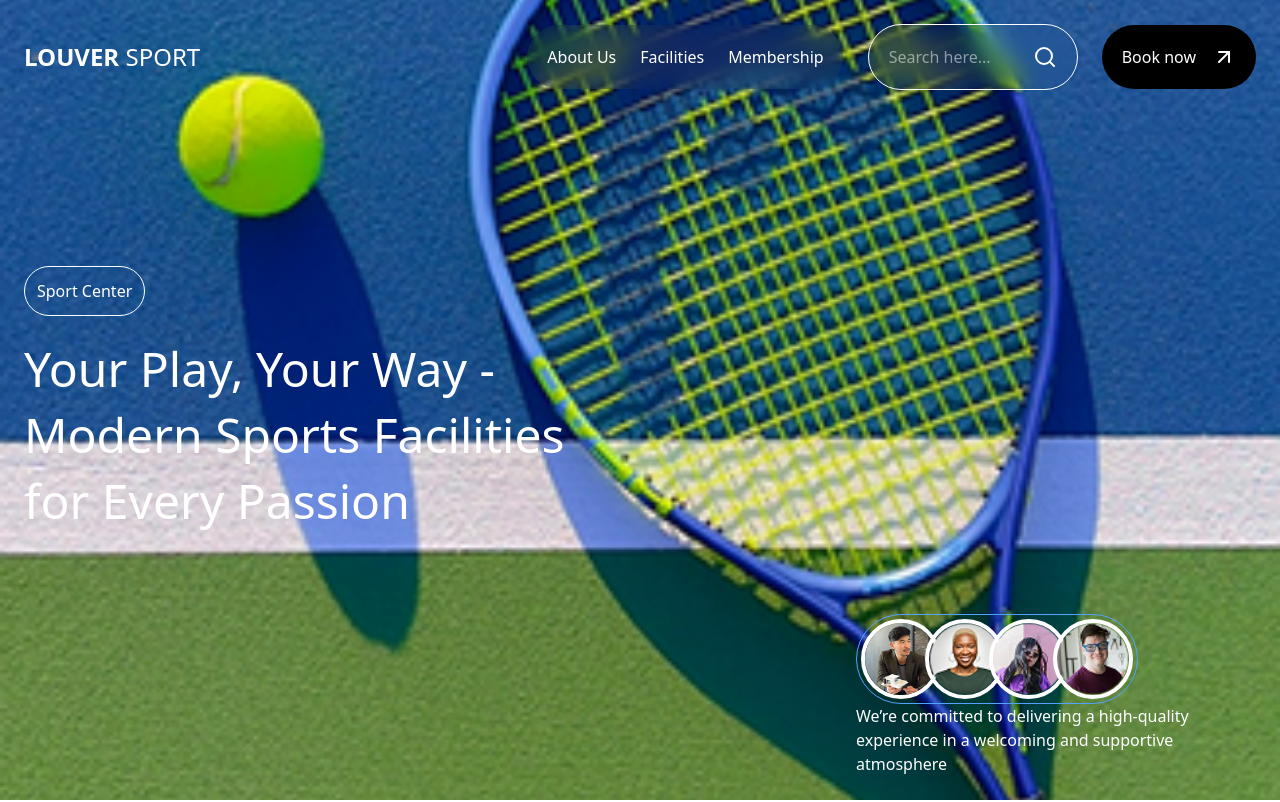
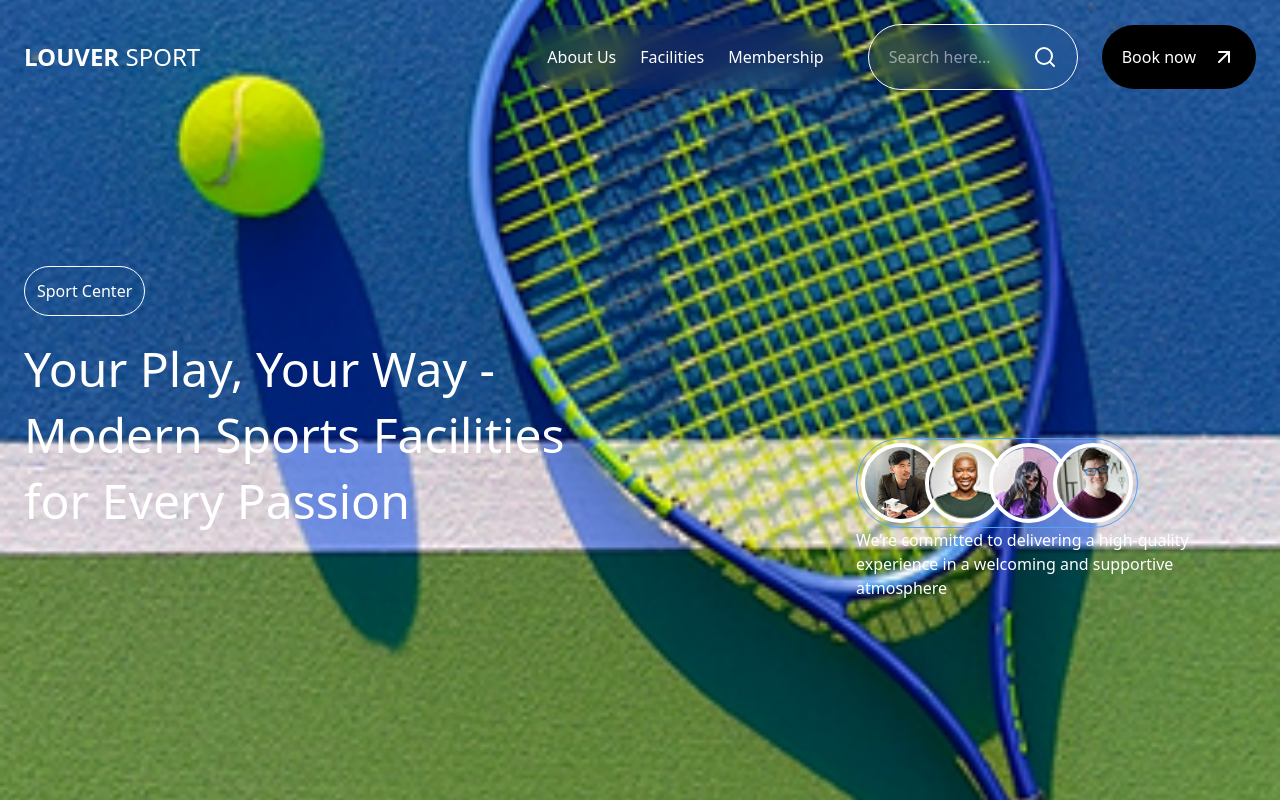
Before and after one commit to Shubham-MiraiEdge/Portfolio, a React (Vite) app: page / in a window 1280 px wide. Shown: the top 802 px of the page. Built offline with nearby package versions, Linux system fonts and the light colour scheme.

Commit message:
Resolve all PR mention issues

```diff
--- a/src/App.tsx
+++ b/src/App.tsx
@@ -3,9 +3,7 @@ import LandingPage from "./pages/LandingPage"
 function App() {
 
   return (
-    <>
-      <LandingPage />
-    </>
+    <LandingPage />
   )
 }
 
--- a/src/components/AboutSection.tsx
+++ b/src/components/AboutSection.tsx
@@ -1,4 +1,3 @@
-import React from "react";
 import MainButton from "./common/MainButton";
 import RedirectButton from "./common/RedirectButton";
 import indoorImg from "../assets/swimmingImg.jpg"
@@ -21,7 +20,9 @@ const AboutSection: React.FC = () => {
                     className="relative w-full md:w-1/2 rounded-xl overflow-hidden bg-cover bg-center h-64 flex flex-col justify-between p-4 text-white"
                     style={{ backgroundImage: `url(${indoorImg})` }}
                 >
-                    <MainButton title="Indoor Area" />
+                    <div>
+                        <MainButton title="Indoor Area" />
+                    </div>
                     <div className="flex justify-between items-center">
                         <p className="font-semibold text-sm">Versatile space for a wide range of activities</p>
                         <RedirectButton />
@@ -30,17 +31,16 @@ const AboutSection: React.FC = () => {
 
                 <div className="relative w-full md:w-1/2">
                     <div
-                        className=" rounded-xl overflow-hidden bg-cover bg-center h-64 flex flex-col justify-between p-4 text-white"
+                        className="rounded-xl overflow-hidden bg-cover bg-center h-64 flex flex-col justify-between p-4 text-white"
                         style={{ backgroundImage: `url(${outdoorImg})` }}
                     >
-                        <MainButton title="Outdoor Area" />
+                        <div>
+                            <MainButton title="Outdoor Area" />
+                        </div>
                         <div className="flex items-center justify-between">
                             <p className="font-bold text-lg">Futsal Court</p>
                             <RedirectButton dark={true} />
                         </div>
-                    </div>
-                    <div>
-                        <p></p>
                     </div>
                 </div>
             </div>
--- a/src/components/EllipsImageSection.tsx
+++ /dev/null
@@ -1,30 +0,0 @@
-import React from "react";
-import Ellipse1 from "../assets/Ellipse1.png";
-import Ellipse2 from "../assets/Ellipse2.png";
-import Ellipse3 from "../assets/Ellipse3.png";
-import Ellipse4 from "../assets/Ellipse4.png";
-
-
-const EllipsImageSection: React.FC = () => {
-    return (
-        <>
-            <div className="block max-w-100">
-                <div className="flex items-center bg-transparent bg-gray-100">
-                    <div className="flex items-center gap-[-10px] p-1 rounded-full border border-blue-400 bg-cover bg-center">
-                    <img src={Ellipse1} alt="Profile 1" className="w-20 h-20 rounded-full border-4 border-white -ml-4 first:ml-0" />
-                    <img src={Ellipse2} alt="Profile 2" className="w-20 h-20 rounded-full border-4 border-white -ml-4" />
-                    <img src={Ellipse3} alt="Profile 3" className="w-20 h-20 rounded-full border-4 border-white -ml-4" />
-                    <img src={Ellipse4} alt="Profile 4" className="w-20 h-20 rounded-full border-4 border-white -ml-4" />
-                    </div>
-                </div>
-                <div>
-                    <p className="text-base font-normal">
-                        We’re committed to delivering a high-quality experience in a welcoming and supportive atmosphere
-                    </p>
-                </div>
-            </div>
-        </>
-    );
-  };
-
-export default EllipsImageSection;
--- /dev/null
+++ b/src/components/EllipseImageSection.tsx
@@ -0,0 +1,29 @@
+import React from "react";
+
+import Ellipse1 from "../assets/Ellipse1.png";
+import Ellipse2 from "../assets/Ellipse2.png";
+import Ellipse3 from "../assets/Ellipse3.png";
+import Ellipse4 from "../assets/Ellipse4.png";
+
+const ellipseImageData: string[] = [Ellipse1, Ellipse2, Ellipse3, Ellipse4]
+
+const EllipseImageSection: React.FC = () => {
+    return (
+        <div className="block max-w-100">
+            <div className="flex items-center bg-transparent">
+                <div className="flex items-center gap-[-10px] p-1 rounded-full border border-blue-400 bg-cover bg-center">
+                    {ellipseImageData?.map((imgPath: string, index: number) => (
+                        <img key={index} src={imgPath} alt="Profile 2" className="w-20 h-20 rounded-full border-4 border-white -ml-4 first:ml-0" />
+                    ))}
+                </div>
+            </div>
+            <div>
+                <p className="text-base font-normal">
+                    We’re committed to delivering a high-quality experience in a welcoming and supportive atmosphere
+                </p>
+            </div>
+        </div>
+    );
+};
+
+export default EllipseImageSection;
--- a/src/components/Hero.tsx
+++ b/src/components/Hero.tsx
@@ -1,6 +1,6 @@
 import heroIMG from "../assets/hero_img.png";
 import MainButton from "./common/MainButton";
-import EllipsImageSection from "./EllipsImageSection";
+import EllipseImageSection from "./EllipseImageSection";
 
 const Hero: React.FC = () => {
     return (
@@ -10,7 +10,6 @@ const Hero: React.FC = () => {
           backgroundImage: `url(${heroIMG})`,
         }}
       >
-
         <div className="max-w-xl z-10">
           <div className="mb-5">
             <MainButton title="Sport Center" />
@@ -20,12 +19,12 @@ const Hero: React.FC = () => {
           </p>
 
           <div className="block md:hidden mt-8">
-            <EllipsImageSection />
+            <EllipseImageSection />
           </div>
         </div>
 
-        <div className="hidden md:block absolute bottom-6 right-6">
-          <EllipsImageSection />
+        <div className="hidden md:block absolute bottom-50 right-6">
+          <EllipseImageSection />
         </div>
       </section>
     );
--- a/src/components/Navbar.tsx
+++ b/src/components/Navbar.tsx
@@ -1,13 +1,13 @@
 import { useState } from "react";
 import { Menu, X, Search } from "lucide-react";
+
 import RedirectButton from "./common/RedirectButton";
 
+const Navbar: React.FC = ()=> {
 
-const Navbar: React.FC = ()=> {
   const [menuOpen, setMenuOpen] = useState(false);
 
   return (
-    <div className="">
       <header className="absolute top-0 left-0 w-full z-50">
         <div className="flex items-center justify-between p-4 md:p-6 mx-auto">
           <div className="text-white text-2xl font-bold">LOUVER <span className="font-light">SPORT</span></div>
@@ -15,9 +15,9 @@ const Navbar: React.FC = ()=> {
           {/* Desktop nav */}
           <nav className="hidden md:flex space-x-6 items-center">
             <div className="space-x-6 flex items-center backdrop-blur-md rounded-full p-5">
-              <a className="text-base font-normal text-white hover:underline">About Us</a>
-              <a className="text-base font-normal text-white hover:underline">Facilities</a>
-              <a className="text-base font-normal text-white hover:underline">Membership</a>
+              <a href="#" className="text-base font-normal text-white hover:underline">About Us</a>
+              <a href="#" className="text-base font-normal text-white hover:underline">Facilities</a>
+              <a href="#" className="text-base font-normal text-white hover:underline">Membership</a>
             </div>
 
             <div className="flex justify-center border border-white items-center gap-4 p-5 backdrop-blur-md text-white boader boader-white rounded-full">
@@ -46,7 +46,6 @@ const Navbar: React.FC = ()=> {
           </div>
         )}
       </header>
-    </div>
   );
 };
 
--- a/src/components/common/MainButton.tsx
+++ b/src/components/common/MainButton.tsx
@@ -1,23 +1,19 @@
 import React from 'react';
 
 interface MainButtonProps {
-    title?: String;
+    title?: string;
     dark?: boolean;
     onClick?: () => void;
 }
 
-const MainButton: React.FC<MainButtonProps> = ({ title, dark, onClick }) => {
+const MainButton: React.FC<MainButtonProps> = ({ title = '', dark = false, onClick = () => {} }) => {
     return (
-        <>
-            <div>
         <button
             className={`${dark ? 'text-black border-gray-500' : 'text-white border-white'} text-base font-normal border rounded-full p-3`}
             onClick={onClick}
         >
             {title}
         </button>
-            </div>
-        </>
     )
 };
 
--- a/src/components/common/PageButton.tsx
+++ b/src/components/common/PageButton.tsx
@@ -6,16 +6,14 @@ interface PageButtonProps {
     onClick: () => void;
 }
 
-const PageButton: React.FC<PageButtonProps> = ({ side='right', onClick }) => {
+const PageButton: React.FC<PageButtonProps> = ({ side = 'right', onClick = () => {} }) => {
     return (
-        <>
         <button
             className=""
             onClick={onClick}
         >
             { side === "right" ? (<ArrowRight/>) : (<ArrowLeft/>)}
         </button>
-        </>
     )
 };
 
--- a/src/components/common/RedirectButton.tsx
+++ b/src/components/common/RedirectButton.tsx
@@ -2,17 +2,15 @@ import React from 'react';
 import { ArrowUpRight } from "lucide-react";
 
 interface RedirectButtonProps {
-    title?: String;
+    title?: string;
     dark?: boolean;
     onClick?: () => void;
 }
 
-const RedirectButton: React.FC<RedirectButtonProps> = ({ title, dark, onClick }) => {
+const RedirectButton: React.FC<RedirectButtonProps> = ({ title = '', dark = false, onClick = () => {} }) => {
     return (
-        <>
-            <div>
         <button
-                    className={`${dark ? 'bg-black text-white' : 'bg-white text-black'} box-border text-base font-normal p-5 rounded-full hover:border`}
+            className={`${dark ? 'bg-black text-white' : 'bg-white text-black'} box-border text-base font-normal cursor-pointer p-5 rounded-full hover:border`}
             onClick={onClick}
         >
             <div className="flex items-center gap-4">
@@ -20,8 +18,6 @@ const RedirectButton: React.FC<RedirectButtonProps> = ({ title, dark, onClick })
                 <ArrowUpRight />
             </div>
         </button>
-            </div>
-        </>
     )
 };
 
--- a/src/pages/LandingPage.tsx
+++ b/src/pages/LandingPage.tsx
@@ -1,4 +1,5 @@
 import React from "react";
+
 import Navbar from "../components/Navbar";
 import Hero from "../components/Hero";
 import AboutSection from "../components/AboutSection";
```
Lines whose indentation alone changed are shown as unchanged.
